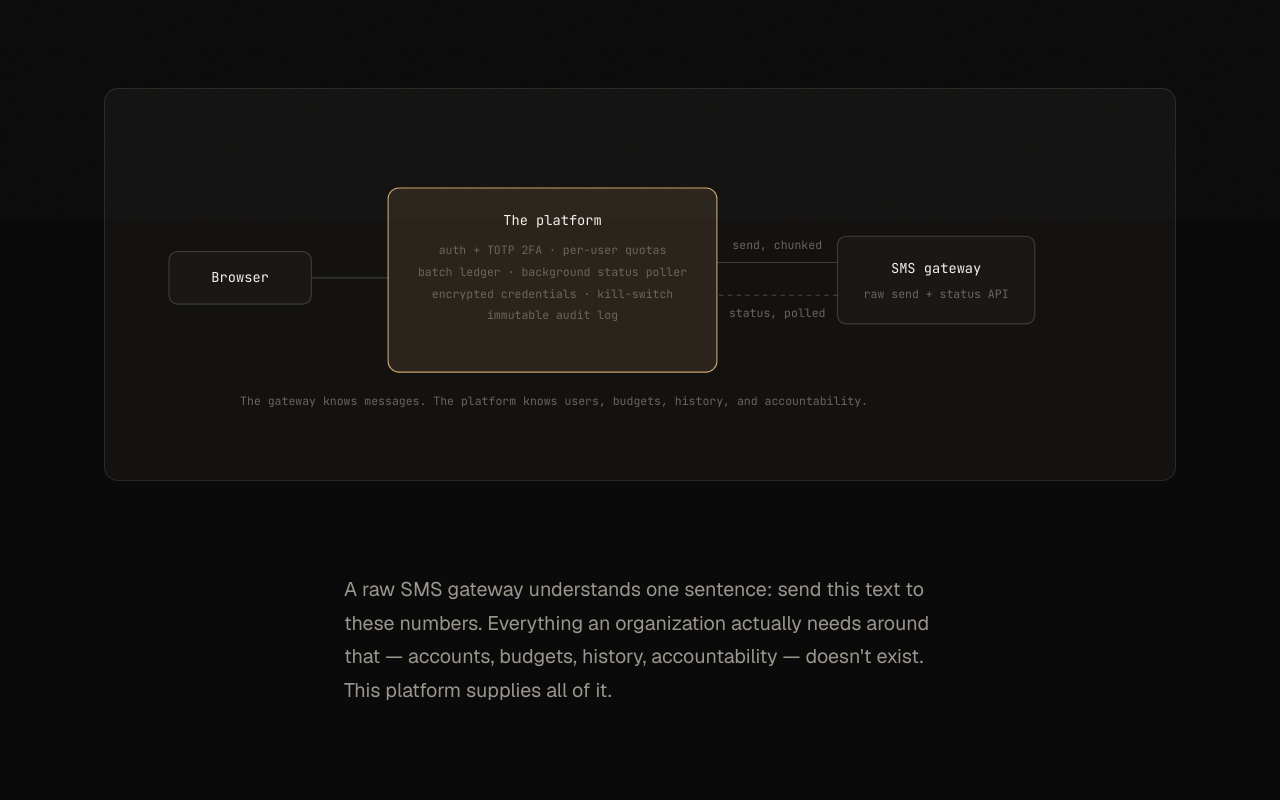
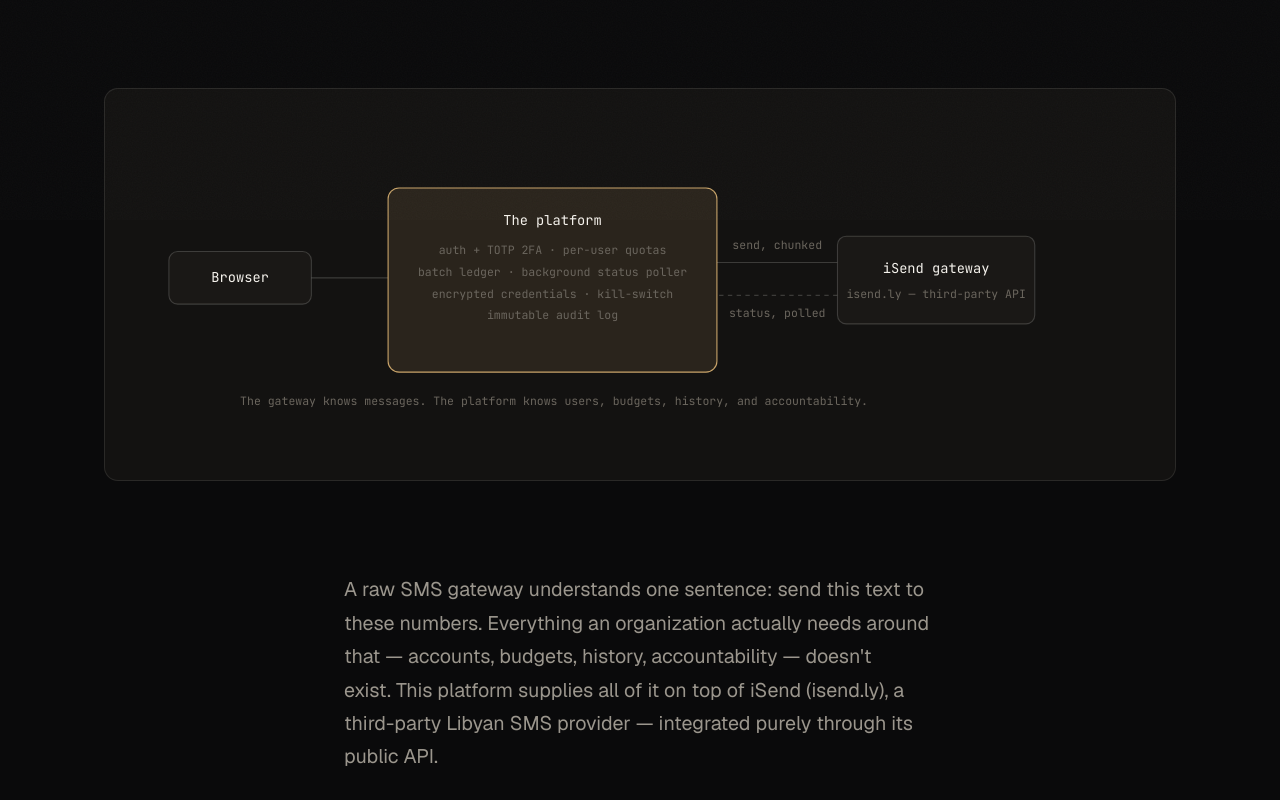
Before and after one commit to AbduMurad/mysite, a Next.js app: page /work/isend in a window 1280 px wide. Shown: the part 580-1380 px from the top of the page. Built offline with nearby package versions, Linux system fonts and the light colour scheme.

Commit message:
Case copy: name iSend provider (isend.ly, API-only); trim showcase aside

```diff
--- a/app/work/isend/page.tsx
+++ b/app/work/isend/page.tsx
@@ -84,8 +84,8 @@ export default function Page() {
               <path className="edge" d="M640,160 L530,160" strokeDasharray="4 4" />
               <text className="dfaint" x={585} y={180} textAnchor="middle">status, polled</text>
               <rect className="node" x={640} y={106} width={180} height={80} rx={8} />
-              <text className="dlabel" x={730} y={140} textAnchor="middle">SMS gateway</text>
-              <text className="dfaint" x={730} y={162} textAnchor="middle">raw send + status API</text>
+              <text className="dlabel" x={730} y={140} textAnchor="middle">iSend gateway</text>
+              <text className="dfaint" x={730} y={162} textAnchor="middle">isend.ly — third-party API</text>
               <text className="dfaint" x={95} y={260}>
                 The gateway knows messages. The platform knows users, budgets, history, and accountability.
               </text>
@@ -101,7 +101,9 @@ export default function Page() {
             A raw SMS gateway understands one sentence: send this text to these
             numbers. Everything an organization actually needs around that —
             accounts, budgets, history, accountability — doesn&apos;t exist.
-            This platform supplies all of it.
+            This platform supplies all of it on top of iSend (isend.ly), a
+            third-party Libyan SMS provider — integrated purely through its
+            public API.
           </p>
         </Reveal>
       </section>
--- a/app/work/three-sites/page.tsx
+++ b/app/work/three-sites/page.tsx
@@ -94,8 +94,7 @@ export default function Page() {
               </p>
               <p>
                 Built for a prospective client; the engagement didn&apos;t
-                proceed. The demos stay — brands fictionalized, pricing removed
-                — because the build is the point: this is what a proposal looks
+                proceed. The demos stay because the build is the point: this is what a proposal looks
                 like when an engineer makes it.
               </p>
             </div>
```
